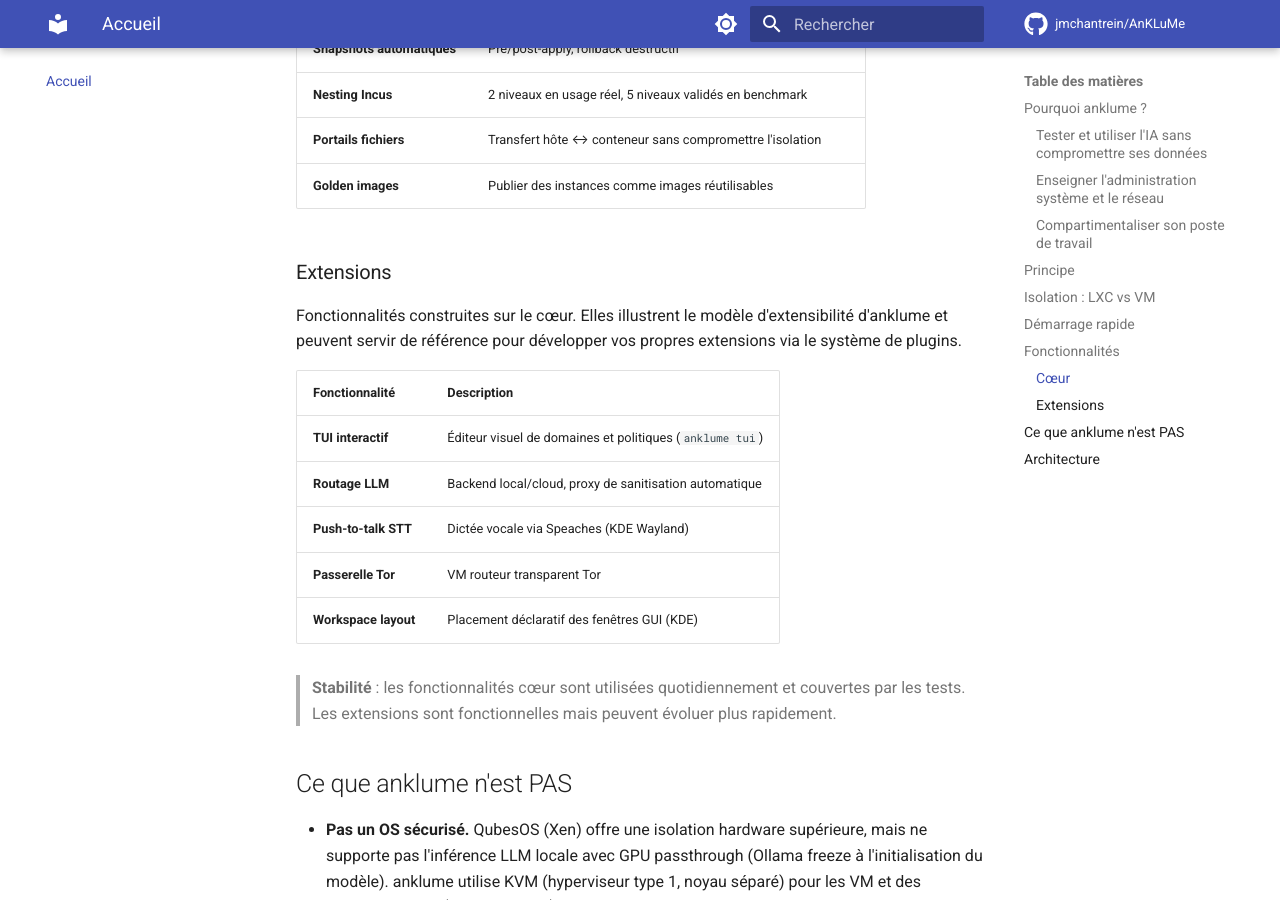
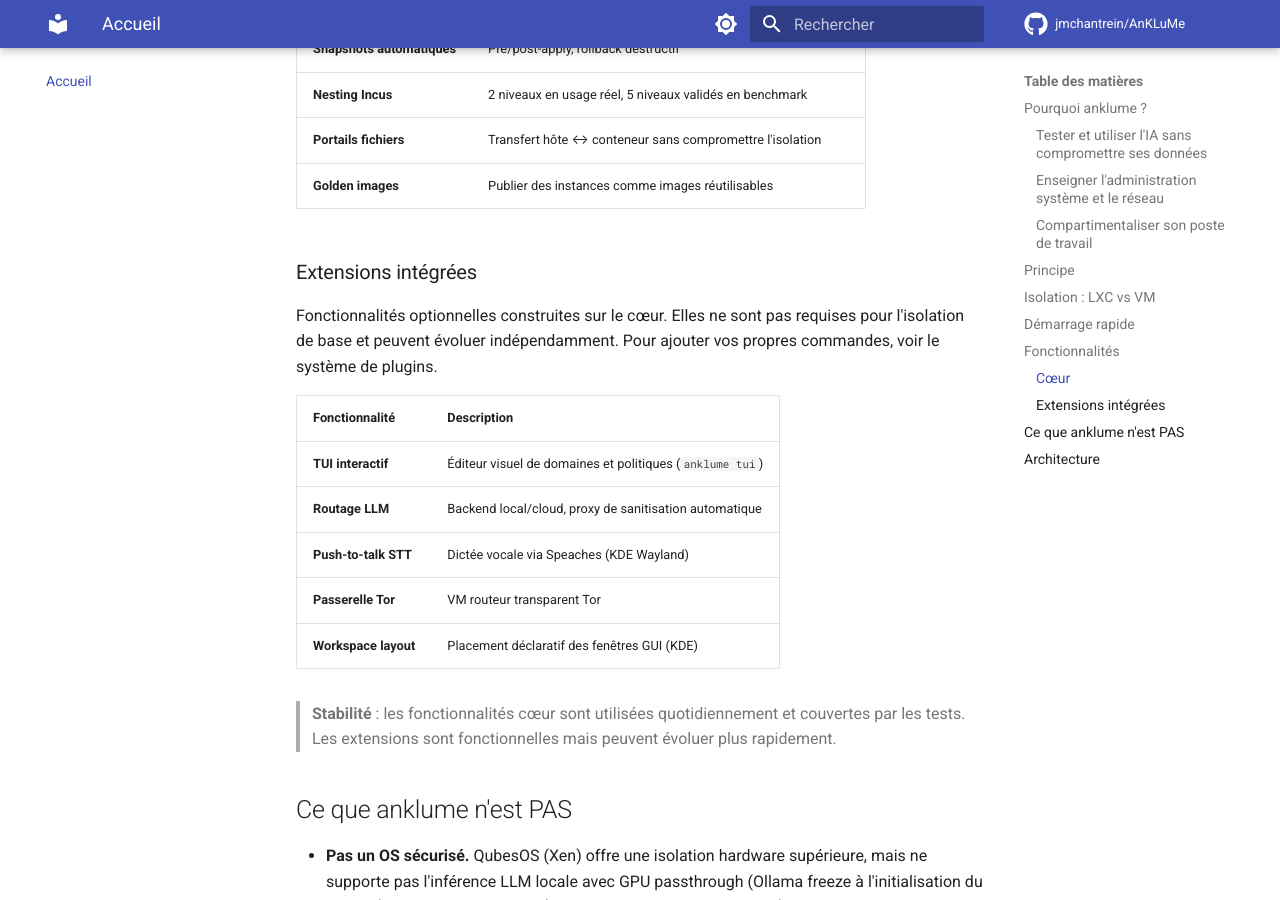
Before and after one commit to jmchantrein/AnKLuMe, an MkDocs documentation site: the page built from docs/index.md, in a window 1280 px wide and 900 px high, scrolled down 2972 px. Built offline with MkDocs 1.6.1 and Material for MkDocs 9.7.7, drawn with Linux system fonts in a browser that asks for light colours; comment, search, counter and statistics services are not loaded.

Commit message:
docs: clarifier la section Extensions intégrées
Co-Authored-By: Claude Opus 4.6 (1M context) <noreply@anthropic.com>

```diff
--- a/docs/index.md
+++ b/docs/index.md
@@ -120,11 +120,11 @@ utilisé quotidiennement.
 | **Portails fichiers** | Transfert hôte ↔ conteneur sans compromettre l'isolation |
 | **Golden images** | Publier des instances comme images réutilisables |
 
-### Extensions
+### Extensions intégrées
 
-Fonctionnalités construites sur le cœur. Elles illustrent le modèle
-d'extensibilité d'anklume et peuvent servir de référence pour
-développer vos propres extensions via le système de plugins.
+Fonctionnalités optionnelles construites sur le cœur. Elles ne sont
+pas requises pour l'isolation de base et peuvent évoluer indépendamment.
+Pour ajouter vos propres commandes, voir le système de plugins.
 
 | Fonctionnalité | Description |
 |---|---|
```
Also changed, not shown: README.md (+4 -4 lines).
